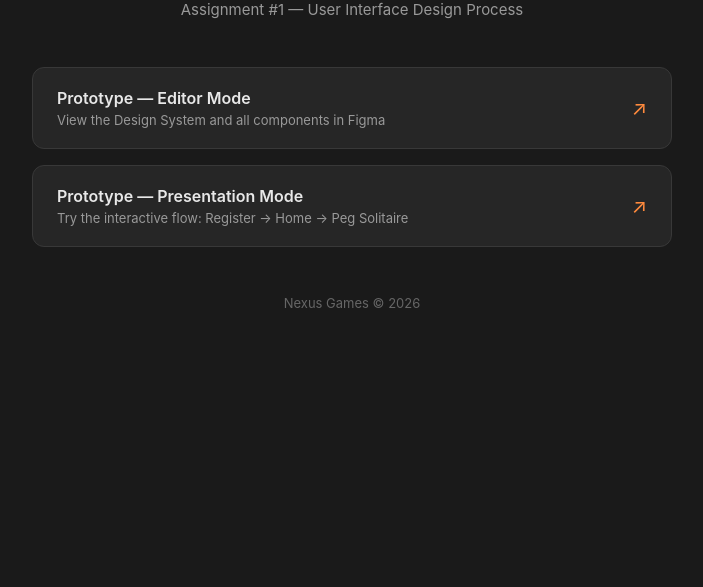
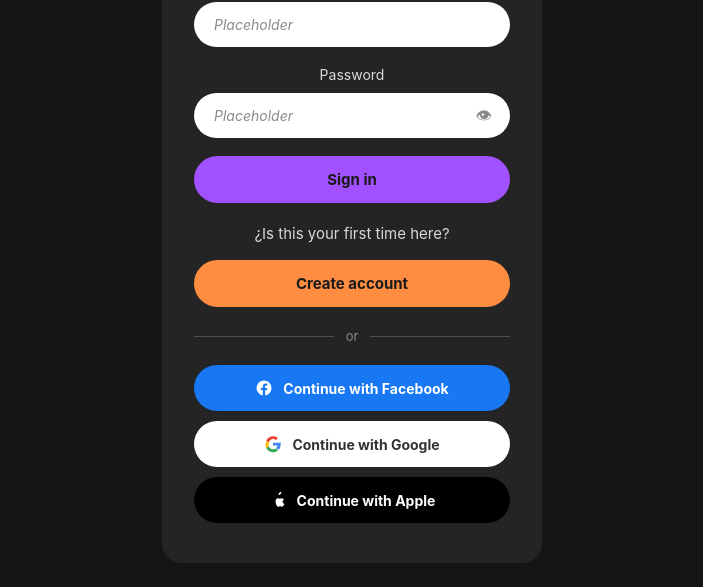
Before and after one commit to Vespetxe/TpInterfaces, a plain HTML site: page index.html in a window 1280 px wide. Shown: the part 268-855 px from the top of the page, without its empty margins (288-991 px from the left). Before the commit the page ends 800 px from the top, so only its background shows below. Drawn offline with Linux system fonts and the light colour scheme; a web font is replaced by a local one.

Commit message:
Actualizo diseño y formulario de login

```diff
--- a/css/base.css
+++ b/css/base.css
@@ -0,0 +1,30 @@
+* {
+    margin: 0;
+    padding: 0;
+    box-sizing: border-box;
+}
+
+body {
+    font-family: var(--font-main);
+    background-color: var(--color-bg);
+    color: var(--color-text);
+    min-height: 100vh;
+    line-height: 1.4;
+}
+
+a { color: inherit; text-decoration: none; }
+
+img { max-width: 100%; display: block; }
+
+button {
+    font-family: inherit;
+    cursor: pointer;
+    border: none;
+    background: none;
+    color: inherit;
+}
+
+input {
+    font-family: inherit;
+    color: var(--color-text);
+}
--- a/css/components.css
+++ b/css/components.css
@@ -0,0 +1,71 @@
+/* Sign in — violeta (Secondary), animación 1: escala + brillo */
+.btn-signin {
+    background-color: var(--color-secondary);
+    color: #1a1a1a;
+    font-weight: 700;
+    padding: 14px 24px;
+    border-radius: var(--radius-pill);
+    width: 100%;
+    font-size: 15px;
+    transition: transform var(--transition-fast), box-shadow var(--transition-fast), background-color var(--transition-fast);
+}
+
+.btn-signin:hover {
+    background-color: var(--color-secondary-hover);
+    transform: scale(1.02);
+    box-shadow: 0 6px 20px rgba(161, 114, 236, 0.4);
+}
+
+.btn-signin:active { transform: scale(0.98); }
+
+/* Create account — naranja (Primary), animación 2: relleno progresivo */
+.btn-create {
+    position: relative;
+    overflow: hidden;
+    background-color: var(--color-primary);
+    color: #1a1a1a;
+    font-weight: 700;
+    padding: 14px 24px;
+    border-radius: var(--radius-pill);
+    width: 100%;
+    font-size: 15px;
+    z-index: 1;
+    transition: color var(--transition-mid);
+}
+
+.btn-create::before {
+    content: "";
+    position: absolute;
+    left: 0; bottom: 0;
+    width: 100%; height: 0%;
+    background-color: var(--primary-700);
+    z-index: -1;
+    transition: height var(--transition-mid);
+}
+
+.btn-create:hover::before { height: 100%; }
+
+/* Botones sociales — animación 3: elevación + sombra */
+.btn-social {
+    display: flex;
+    align-items: center;
+    justify-content: center;
+    gap: 10px;
+    border-radius: var(--radius-pill);
+    padding: 14px 20px;
+    width: 100%;
+    font-size: 14px;
+    font-weight: 700;
+    transition: transform var(--transition-fast), box-shadow var(--transition-fast);
+}
+
+.btn-social:hover {
+    transform: translateY(-3px);
+    box-shadow: 0 8px 16px rgba(0, 0, 0, 0.3);
+}
+
+.btn-facebook { background-color: #1877F2; color: #fff; }
+.btn-google   { background-color: #ffffff; color: #333; }
+.btn-apple    { background-color: #000000; color: #fff; }
+
+.btn-social img, .btn-social svg { width: 18px; height: 18px; }
--- a/css/login.css
+++ b/css/login.css
@@ -0,0 +1,153 @@
+.auth-wrapper {
+    min-height: 100vh;
+    display: flex;
+    align-items: center;
+    justify-content: center;
+    padding: 24px;
+}
+
+.auth-card {
+    background-color: var(--color-surface);
+    border-radius: var(--radius-lg);
+    padding: 40px 32px;
+    width: 100%;
+    max-width: 380px;
+    text-align: center;
+}
+
+.logo-icon {
+    width: 44px;
+    margin: 0 auto 12px;
+}
+
+.logo-icon svg { stroke: var(--color-text); }
+
+.wordmark {
+    font-size: 26px;
+    margin-bottom: 28px;
+}
+
+.wordmark .nexus { font-family: var(--font-logo); font-weight: 700; }
+.wordmark .games { font-weight: 400; }
+
+.auth-card h1 {
+    font-size: 20px;
+    font-weight: 400;
+    margin-bottom: 24px;
+}
+
+.field { margin-bottom: 18px; text-align: left; }
+
+.field label {
+    display: block;
+    font-size: 14px;
+    text-align: center;
+    margin-bottom: 8px;
+}
+
+.field-row { display: flex; gap: 12px; }
+.field-row .field { flex: 1; }
+
+.input-wrap { position: relative; }
+
+.field input {
+    width: 100%;
+    background-color: #ffffff;
+    color: #333;
+    border: none;
+    border-radius: var(--radius-pill);
+    padding: 14px 20px;
+    font-size: 14px;
+    font-style: italic;
+}
+
+.field input::placeholder {
+    font-style: italic;
+    color: #8a8a8a;
+}
+
+.toggle-password {
+    position: absolute;
+    right: 18px;
+    top: 50%;
+    transform: translateY(-50%);
+    color: #8a8a8a;
+}
+
+.switch-text {
+    margin: 20px 0 16px;
+    font-size: 15px;
+}
+
+.divider {
+    display: flex;
+    align-items: center;
+    gap: 12px;
+    margin: 20px 0;
+    color: var(--color-text-secondary);
+    font-size: 13px;
+}
+
+.divider::before, .divider::after {
+    content: "";
+    flex: 1;
+    height: 1px;
+    background-color: var(--color-border);
+}
+
+.social-stack { display: flex; flex-direction: column; gap: 10px; }
+
+#registerForm { display: none; }
+
+/* Overlay de éxito */
+.success-overlay {
+    position: fixed;
+    inset: 0;
+    background-color: rgba(0,0,0,0.75);
+    display: flex;
+    align-items: center;
+    justify-content: center;
+    opacity: 0;
+    pointer-events: none;
+    transition: opacity var(--transition-mid);
+    z-index: 100;
+}
+
+.success-overlay.show { opacity: 1; pointer-events: all; }
+
+.success-box {
+    background-color: var(--color-surface);
+    border-radius: var(--radius-lg);
+    padding: 40px;
+    text-align: center;
+    transform: scale(0.7);
+    transition: transform var(--transition-mid);
+}
+
+.success-overlay.show .success-box { transform: scale(1); }
+
+.checkmark-circle {
+    width: 72px;
+    height: 72px;
+    border-radius: 50%;
+    background-color: var(--color-success);
+    display: flex;
+    align-items: center;
+    justify-content: center;
+    margin: 0 auto 16px;
+    animation: pop 0.4s ease;
+}
+
+@keyframes pop {
+    0%   { transform: scale(0); }
+    70%  { transform: scale(1.15); }
+    100% { transform: scale(1); }
+}
+
+.checkmark-circle svg {
+    stroke-dasharray: 24;
+    stroke-dashoffset: 24;
+    animation: draw 0.4s ease 0.2s forwards;
+}
+
+@keyframes draw { to { stroke-dashoffset: 0; } }
--- a/css/variables.css
+++ b/css/variables.css
@@ -0,0 +1,52 @@
+:root {
+    /* Fondo (neutral scale) */
+    --fondo-100: #D9D9D9;
+    --fondo-200: #C7C7C7;
+    --fondo-300: #878787;
+    --fondo-500: #4D4F56;
+    --fondo-700: #242424;
+    --fondo-900: #151515;
+
+    /* Primary (orange) */
+    --primary-100: #FFC49C;
+    --primary-300: #FFA263;
+    --primary-500: #FE8D41;
+    --primary-700: #8B2AFF;
+    --primary-900: #E35B00;
+
+    /* Secondary (purple) */
+    --secondary-100: #D6B3FF;
+    --secondary-300: #B87CFF;
+    --secondary-500: #A151FF;
+    --secondary-700: #8B2AFF;
+    --secondary-900: #6F05EE;
+
+    /* Accent 2 */
+    --accent2-500: #03FFAF;
+
+    /* Roles semánticos (así el resto del CSS no cambia si ajustás un tono) */
+    --color-bg: var(--fondo-900);
+    --color-surface: var(--fondo-700);
+    --color-surface-light: var(--fondo-500);
+    --color-border: var(--fondo-500);
+    --color-text: var(--fondo-100);
+    --color-text-secondary: var(--fondo-300);
+
+    --color-primary: var(--primary-500);
+    --color-primary-hover: var(--primary-300);
+
+    --color-secondary: var(--secondary-500);
+    --color-secondary-hover: var(--secondary-300);
+
+    --color-success: var(--accent2-500);
+
+    --font-main: 'Radio Canada', -apple-system, 'Segoe UI', sans-serif;
+    --font-logo: 'Radio Canada', serif; /* reemplazá por tu fuente real del logo */
+
+    --radius-pill: 999px;
+    --radius-md: 10px;
+    --radius-lg: 20px;
+
+    --transition-fast: 0.15s ease;
+    --transition-mid: 0.3s ease;
+}
--- a/index.html
+++ b/index.html
@@ -3,123 +3,125 @@
 <head>
     <meta charset="UTF-8">
     <meta name="viewport" content="width=device-width, initial-scale=1.0">
-    <title>Nexus Games — TPE Submission</title>
-    <style>
-        * { margin: 0; padding: 0; box-sizing: border-box; }
-
-        body {
-            font-family: -apple-system, "Radio Canada", "Segoe UI", sans-serif;
-            background-color: #1a1a1a;
-            color: #e8e8e8;
-            min-height: 100vh;
-            display: flex;
-            align-items: center;
-            justify-content: center;
-            padding: 24px;
-        }
-
-        .container {
-            max-width: 640px;
-            width: 100%;
-            text-align: center;
-        }
-
-        .logo {
-            font-size: 32px;
-            font-weight: 700;
-            letter-spacing: -0.5px;
-            margin-bottom: 8px;
-        }
-
-        .logo span { color: #ff8a3d; }
-
-        .subtitle {
-            color: #999;
-            font-size: 15px;
-            margin-bottom: 48px;
-        }
-
-        .links {
-            display: flex;
-            flex-direction: column;
-            gap: 16px;
-        }
-
-        .link-card {
-            display: flex;
-            align-items: center;
-            justify-content: space-between;
-            background-color: #262626;
-            border: 1px solid #383838;
-            border-radius: 12px;
-            padding: 20px 24px;
-            text-decoration: none;
-            color: #e8e8e8;
-            transition: border-color 0.15s ease, transform 0.15s ease;
-        }
-
-        .link-card:hover {
-            border-color: #ff8a3d;
-            transform: translateY(-2px);
-        }
-
-        .link-text {
-            text-align: left;
-        }
-
-        .link-title {
-            font-size: 16px;
-            font-weight: 600;
-            margin-bottom: 4px;
-        }
-
-        .link-desc {
-            font-size: 13px;
-            color: #999;
-        }
-
-        .arrow {
-            font-size: 20px;
-            color: #ff8a3d;
-        }
-
-        footer {
-            margin-top: 48px;
-            font-size: 13px;
-            color: #666;
-        }
-    </style>
+    <title>Nexus Games — Sign In</title>
+    <link href="https://fonts.googleapis.com/css2?family=Radio+Canada:ital,wght@0,400;0,700;1,400&display=swap" rel="stylesheet">
+    <link rel="stylesheet" href="css/variables.css">
+    <link rel="stylesheet" href="css/base.css">
+    <link rel="stylesheet" href="css/components.css">
+    <link rel="stylesheet" href="css/login.css">
 </head>
 <body>
 
-<div class="container">
-    <div class="logo">Nexus<span>Games</span></div>
-    <p class="subtitle">Assignment #1 — User Interface Design Process</p>
+<div class="auth-wrapper">
+    <div class="auth-card">
 
-    <div class="links">
+        <div class="logo-icon">
+            <svg viewBox="0 0 40 40" width="44" fill="none">
+                <circle cx="20" cy="6" r="3" fill="currentColor"/>
+                <circle cx="34" cy="20" r="3" fill="currentColor"/>
+                <circle cx="20" cy="34" r="3" fill="currentColor"/>
+                <circle cx="6" cy="20" r="3" fill="currentColor"/>
+                <circle cx="20" cy="20" r="3" fill="currentColor"/>
+                <line x1="20" y1="9" x2="20" y2="17" stroke="currentColor" stroke-width="1.5"/>
+                <line x1="31" y1="20" x2="23" y2="20" stroke="currentColor" stroke-width="1.5"/>
+                <line x1="20" y1="31" x2="20" y2="23" stroke="currentColor" stroke-width="1.5"/>
+                <line x1="9" y1="20" x2="17" y2="20" stroke="currentColor" stroke-width="1.5"/>
+            </svg>
+        </div>
+        <div class="wordmark"><span class="nexus">Nexus</span><span class="games">Games</span></div>
 
-        <!-- Replace the href below with your real Figma link in EDITOR mode -->
-        <a class="link-card" href="https://www.figma.com/design/FPjPCKkivFkvVWSqLzLIsO/Nexus-Games?node-id=0-1&t=oUkhuUkZXvMfjZiF-1" target="_blank" rel="noopener">
-            <div class="link-text">
-                <div class="link-title">Prototype — Editor Mode</div>
-                <div class="link-desc">View the Design System and all components in Figma</div>
+        <!-- LOGIN -->
+        <form id="loginForm">
+            <h1>Sign in</h1>
+
+            <div class="field">
+                <label for="loginEmail">Email</label>
+                <input type="email" id="loginEmail" required placeholder="Placeholder">
             </div>
-            <div class="arrow">↗</div>
-        </a>
 
-        <!-- Replace the href below with your real Figma link in PRESENTATION mode (/proto/) -->
-        <a class="link-card" href="https://www.figma.com/proto/FPjPCKkivFkvVWSqLzLIsO/Nexus-Games?node-id=660-12244&t=oUkhuUkZXvMfjZiF-1" target="_blank" rel="noopener">
-            <div class="link-text">
-                <div class="link-title">Prototype — Presentation Mode</div>
-                <div class="link-desc">Try the interactive flow: Register → Home → Peg Solitaire</div>
+            <div class="field">
+                <label for="loginPassword">Password</label>
+                <div class="input-wrap">
+                    <input type="password" id="loginPassword" required placeholder="Placeholder">
+                    <span class="toggle-password" id="togglePwd">👁</span>
+                </div>
             </div>
-            <div class="arrow">↗</div>
-        </a>
+
+            <button type="submit" class="btn-signin">Sign in</button>
+
+            <p class="switch-text">¿Is this your first time here?</p>
+            <button type="button" class="btn-create" id="showRegister">Create account</button>
+
+            <div class="divider">or</div>
+
+            <div class="social-stack">
+                <button type="button" class="btn-social btn-facebook">
+                    <svg viewBox="0 0 24 24" fill="currentColor"><path d="M22 12a10 10 0 1 0-11.6 9.9v-7H7.9V12h2.5V9.8c0-2.5 1.5-3.9 3.8-3.9 1.1 0 2.2.2 2.2.2v2.5h-1.3c-1.2 0-1.6.8-1.6 1.6V12h2.8l-.4 2.9h-2.4v7A10 10 0 0 0 22 12z"/></svg>
+                    Continue with Facebook
+                </button>
+                <button type="button" class="btn-social btn-google">
+                    <svg viewBox="0 0 24 24"><path fill="#4285F4" d="M22.5 12.2c0-.8-.1-1.4-.2-2H12v3.9h6c-.1.9-.7 2.4-2 3.3l3.2 2.5c1.9-1.8 3-4.4 3-7.7z"/><path fill="#34A853" d="M12 23c2.7 0 5-.9 6.6-2.4l-3.2-2.5c-.9.6-2 1-3.4 1-2.6 0-4.8-1.7-5.6-4.1H3.1v2.6C4.7 20.6 8.1 23 12 23z"/><path fill="#FBBC05" d="M6.4 15c-.2-.6-.3-1.3-.3-2s.1-1.4.3-2V8.4H3.1C2.4 9.8 2 11.4 2 13s.4 3.2 1.1 4.6L6.4 15z"/><path fill="#EA4335" d="M12 5.4c1.5 0 2.8.5 3.8 1.5l2.8-2.8C16.9 2.4 14.7 1.5 12 1.5 8.1 1.5 4.7 3.9 3.1 7.4l3.3 2.6C7.2 7.1 9.4 5.4 12 5.4z"/></svg>
+                    Continue with Google
+                </button>
+                <button type="button" class="btn-social btn-apple">
+                    <svg viewBox="0 0 24 24" fill="currentColor"><path d="M16.4 1c.1 1.1-.3 2.1-.9 2.9-.7.8-1.7 1.5-2.8 1.4-.1-1.1.4-2.2 1-2.9.7-.8 1.9-1.4 2.7-1.4zm4.2 16.2c-.3.7-.6 1.3-1 1.9-.6.9-1.2 1.9-2.2 1.9-1 0-1.3-.6-2.4-.6-1.1 0-1.5.6-2.4.6-1 0-1.7-.9-2.3-1.8-1.3-1.9-2.3-5.4-1-7.7.6-1.1 1.7-1.9 2.9-1.9 1 0 1.6.6 2.4.6.8 0 1.3-.6 2.4-.6 1 0 2.1.6 2.9 1.6-2.6 1.4-2.2 5.1.7 6z"/></svg>
+                    Continue with Apple
+                </button>
+            </div>
+        </form>
+
+        <!-- REGISTER -->
+        <form id="registerForm">
+            <h1>Add your data</h1>
+            <div class="field-row">
+                <div class="field">
+                    <label for="firstName">First name</label>
+                    <input type="text" id="firstName" required placeholder="Placeholder">
+                </div>
+                <div class="field">
+                    <label for="lastName">Last name</label>
+                    <input type="text" id="lastName" required placeholder="Placeholder">
+                </div>
+            </div>
+            <div class="field">
+                <label for="regEmail">Email</label>
+                <input type="email" id="regEmail" required placeholder="Placeholder">
+            </div>
+            <div class="field">
+                <label for="nickname">Nickname (optional)</label>
+                <input type="text" id="nickname" placeholder="Placeholder">
+            </div>
+            <div class="field">
+                <label for="age">Date of birth</label>
+                <input type="date" id="age" required>
+            </div>
+            <div class="field">
+                <label for="regPassword">Password</label>
+                <input type="password" id="regPassword" required placeholder="Placeholder">
+            </div>
+            <div class="field">
+                <label for="confirmPassword">Confirm password</label>
+                <input type="password" id="confirmPassword" required placeholder="Placeholder">
+            </div>
+            <button type="submit" class="btn-create">Create account</button>
+            <p class="switch-text"><button type="button" id="showLogin" style="color:var(--color-primary);font-weight:700;">← Back to Sign in</button></p>
+        </form>
 
     </div>
-
-    <footer>Nexus Games © 2026</footer>
 </div>
 
+<div class="success-overlay" id="successOverlay">
+    <div class="success-box">
+        <div class="checkmark-circle">
+            <svg width="32" height="32" viewBox="0 0 24 24" fill="none">
+                <path d="M5 13l4 4L19 7" stroke="#1a1a1a" stroke-width="3" stroke-linecap="round" stroke-linejoin="round"/>
+            </svg>
+        </div>
+        <p style="font-weight:700; font-size:16px;">Account created!</p>
+        <p style="color: var(--color-text-secondary); font-size:13px; margin-top:4px;">Taking you to Home...</p>
+    </div>
+</div>
+
+<script src="js/login.js"></script>
 </body>
 </html>
```
Also changed, not shown: js/login.js (+39 -0 lines).
